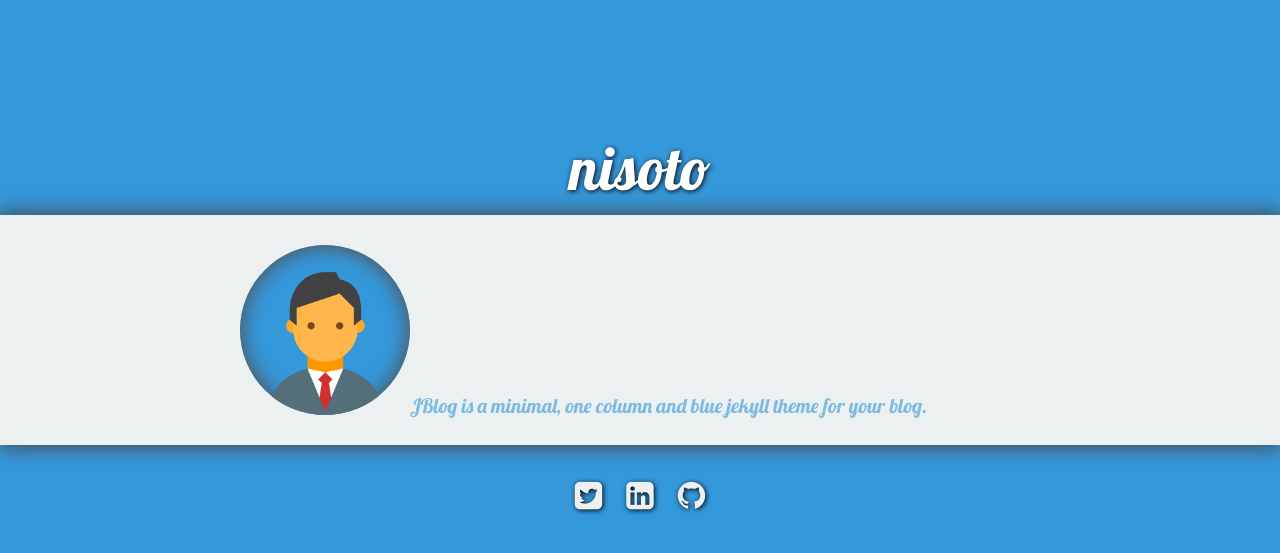
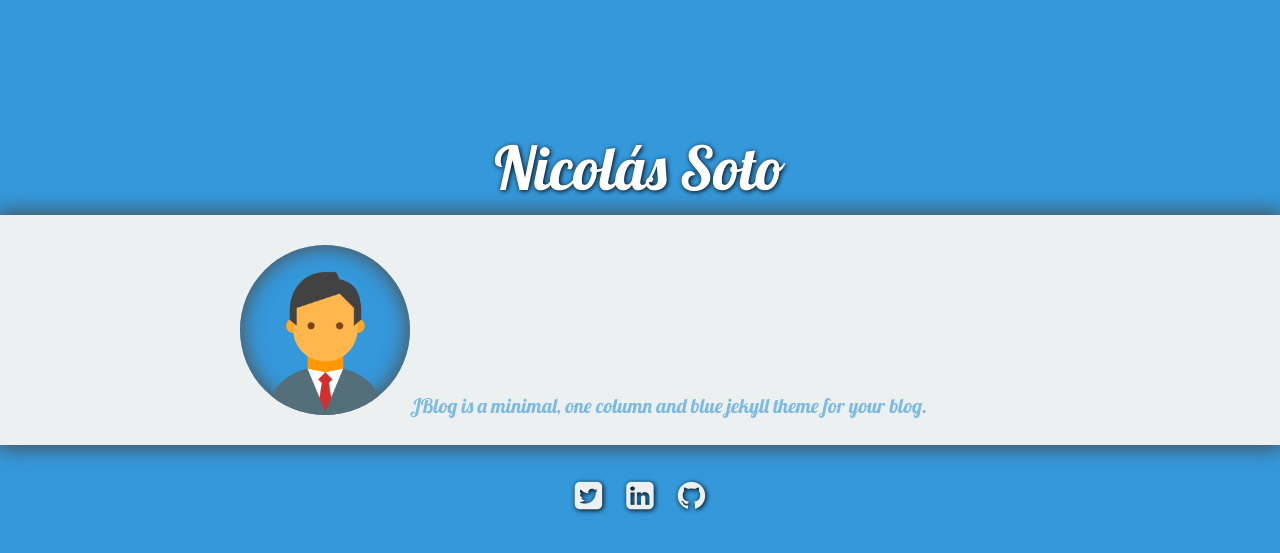
Before and after one commit to nisoto/Blog-anterior-2.0, a Jekyll site: the page built from index.html, in a window 1280 px wide. Shown: the top 553 px of the page. Built offline with Jekyll 4.4.1, drawn with Linux system fonts in a browser that asks for light colours; nearby versions of some CDN libraries.

Commit message:
Update _config.yml

```diff
--- a/_config.yml
+++ b/_config.yml
@@ -1,5 +1,5 @@
 # Site
-title:          nisoto
+title:          Nicolás Soto
 bio:            'Nicolás Soto'
 description:    "JBlog is a minimal, one column and blue jekyll theme for your blog."
 picture:        'assets/img/profile.png'
```
